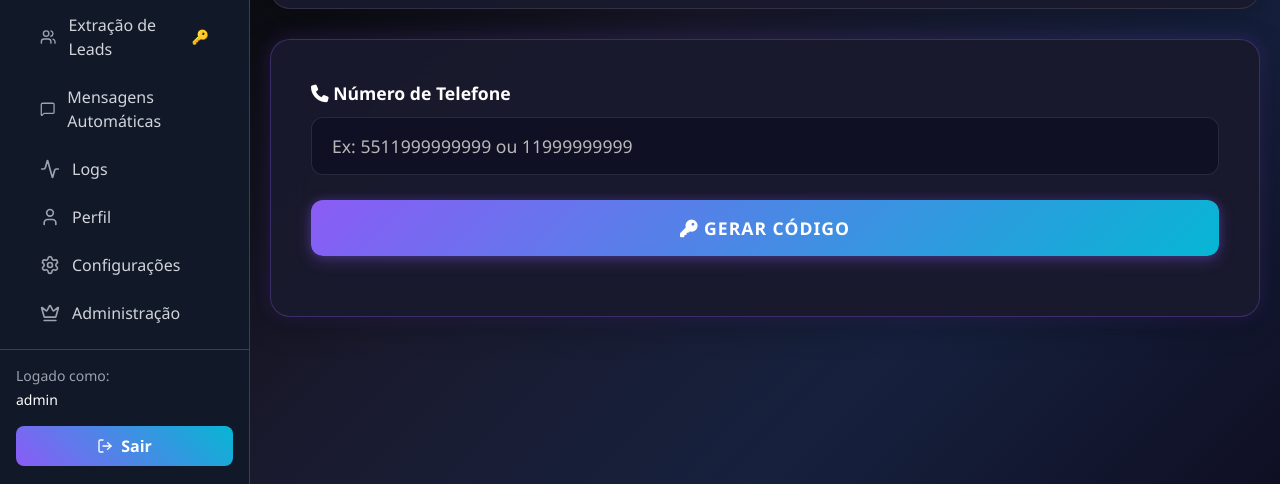
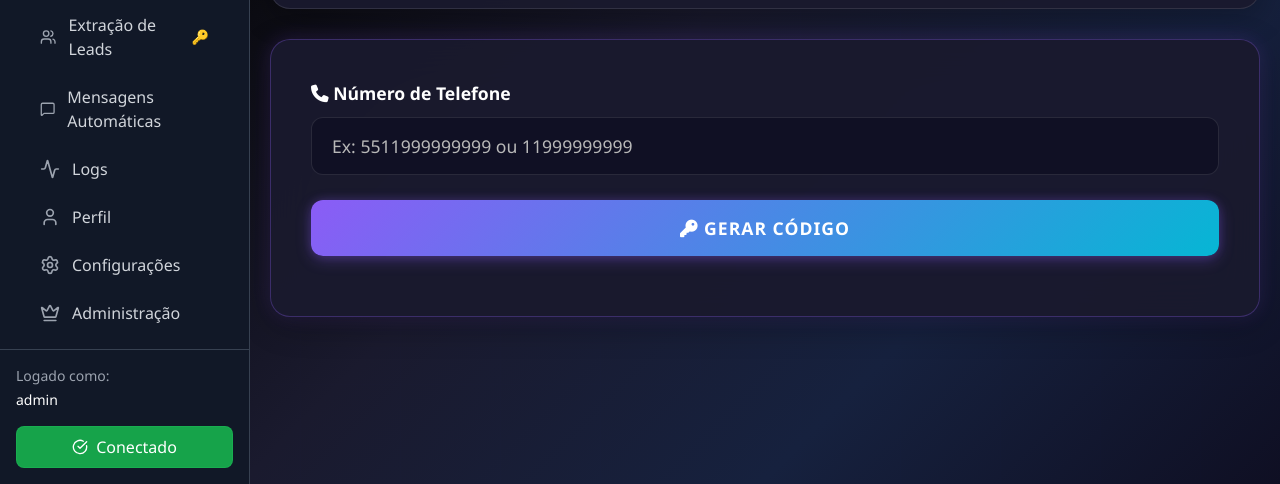
Before and after one commit to Fawlerr/dash-v8, a website: page public/code.html in a window 1280 px wide. Shown: the part 316-800 px from the top of the page. Drawn offline with nearby package versions, Linux system fonts and the light colour scheme.

Commit message:
Fix sidebar logout button - Remove redirect to login

```diff
--- a/public/components/sidebar.html
+++ b/public/components/sidebar.html
@@ -92,10 +92,10 @@
             <p class="text-sm text-gray-400 mb-1">Logado como:</p>
             <p class="text-sm font-medium text-white user-info">admin</p>
         </div>
-        <button class="logout-btn w-full flex items-center justify-center space-x-2 px-4 py-2 bg-red-600 hover:bg-red-700 text-white rounded-lg transition-all duration-300 border border-red-500/30" data-logout>
-            <i data-lucide="log-out" class="w-4 h-4"></i>
-            <span>Sair</span>
-        </button>
+        <div class="w-full flex items-center justify-center space-x-2 px-4 py-2 bg-green-600 text-white rounded-lg border border-green-500/30">
+            <i data-lucide="check-circle" class="w-4 h-4"></i>
+            <span>Conectado</span>
+        </div>
         <div class="mt-4 text-center">
             <p class="text-xs text-gray-500">Desenvolvido por DevDream&copy;</p>
         </div>
```
